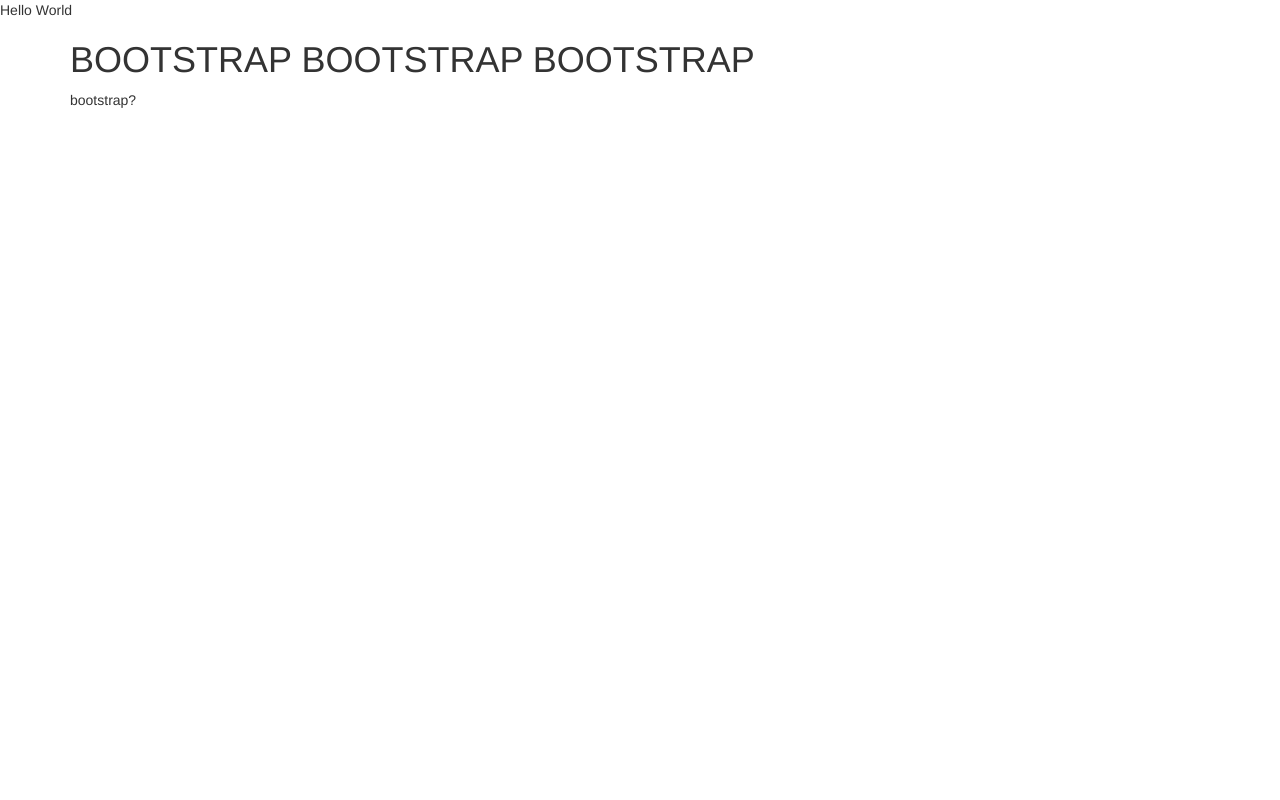
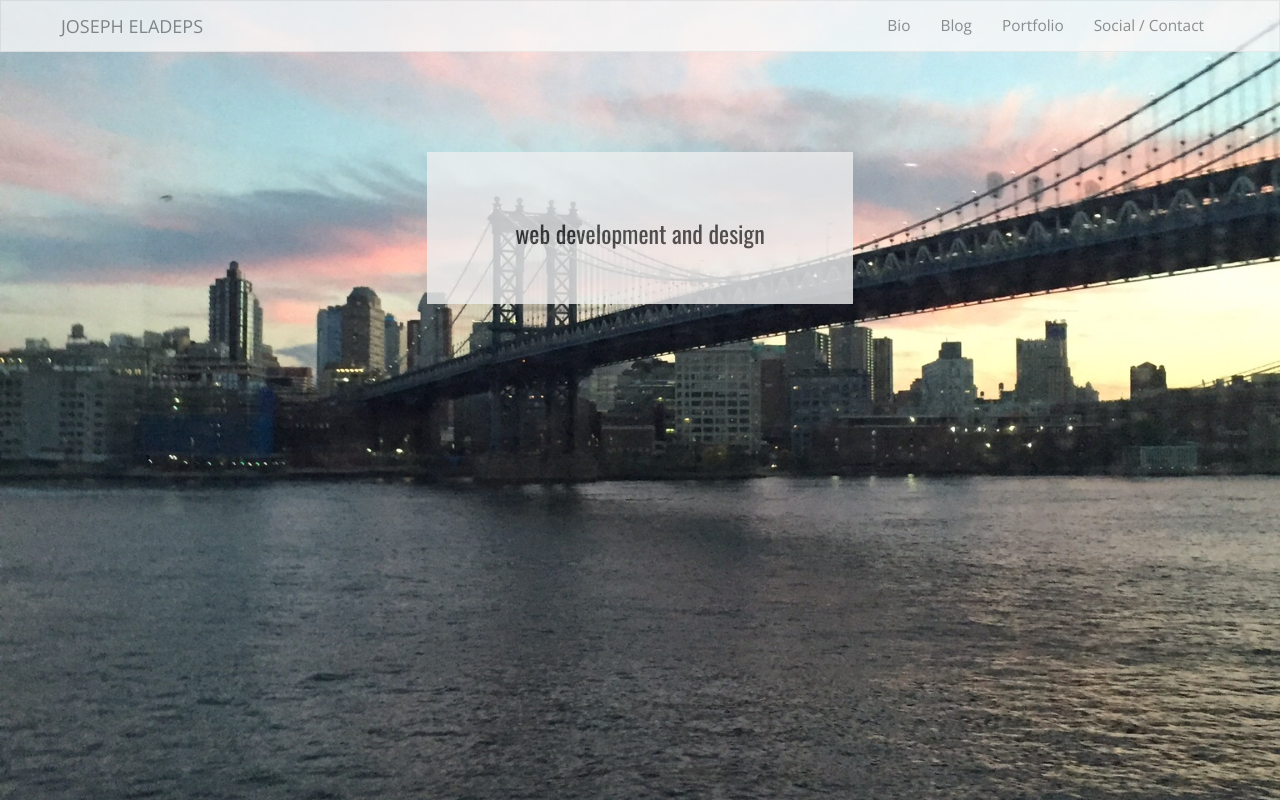
Before and after one commit to jspeda/old-portfolio, a plain HTML site: page index.html in a window 1280 px wide. Drawn offline with nearby package versions, Linux system fonts and the light colour scheme.

Commit message:
Finished basic splash page

```diff
--- a/index.html
+++ b/index.html
@@ -7,16 +7,35 @@
   <link rel="stylesheet" href="http://maxcdn.bootstrapcdn.com/bootstrap/3.3.6/css/bootstrap.min.css">
   <script src="https://ajax.googleapis.com/ajax/libs/jquery/1.12.0/jquery.min.js"></script>
   <script src="http://maxcdn.bootstrapcdn.com/bootstrap/3.3.6/js/bootstrap.min.js">
-  <link rel="stylesheet" type="text/css" href="master.css">
   <script type="text/javascript" src="javascript.js"></script>
+  <link rel="stylesheet" type="text/css" href="style.css">
 </head>
 <body>
 
-<div>Hello World</div>
+<nav class ="navbar navbar-default">
+  <div class="container-fluid">
+    <div class="navbar-header">
+      <a class="navbar-brand" href="#">JOSEPH ELADEPS</a>
 
-<div class="container">
-  <h1>BOOTSTRAP BOOTSTRAP BOOTSTRAP</h1>
-    <p>bootstrap?</p>
+    </div>
+    <ul class="nav navbar-nav navbar-right">
+      <li><a href="#">Bio</a></li>
+      <li><a href="#">Blog</a></li>
+      <li><a href="#">Portfolio</a></li>
+      <li><a href="#">Social / Contact</a></li>
+    </ul>
+
+  </div>
+</nav>
+
+<br />
+<br />
+<br />
+<br />
+<div class="jumbotron vertical-center col-xs-4 col-xs-offset-4">
+  <h3 class="text-center">web development and design</h3>
+
+
 </div>
 
 
--- a/master.css
+++ /dev/null
@@ -1,3 +0,0 @@
-body {
-  background-color: lightblue;
-}
--- /dev/null
+++ b/style.css
@@ -0,0 +1,40 @@
+@import url(https://fonts.googleapis.com/css?family=Open+Sans:400,800);
+@import url(https://fonts.googleapis.com/css?family=Vollkorn:400,700);
+@import url(https://fonts.googleapis.com/css?family=Julius+Sans+One);
+@import url(https://fonts.googleapis.com/css?family=Crimson+Text:400,600);
+@import url(https://fonts.googleapis.com/css?family=Oswald:400,700);
+
+body {
+  background: url(assets/photo1.jpg) no-repeat center center fixed;
+  -webkit-background-size: cover;
+  -moz-background-size: cover;
+  -o-background-size: cover;
+  background-size: cover;
+}
+
+
+.navbar.navbar-default {
+  border-radius: 0;
+  -moz-border-radius: 0;
+  -webkit-border-radius: 0;
+  opacity: .8;
+}
+
+.navbar-brand {
+  padding-left: 60px;
+  font-family: 'Open Sans', sans-serif;
+  font-weight: 400;
+}
+
+.navbar-right {
+  padding-right: 60px;
+  font-family: 'Open Sans', serif;
+  font-size: 110%;
+}
+
+.jumbotron {
+  opacity: .8;
+  font-family: 'Oswald', sans-serif;
+  font-weight: 700;
+
+}
```
Also changed, not shown: assets/photo1.jpg (added), 2 other files.
